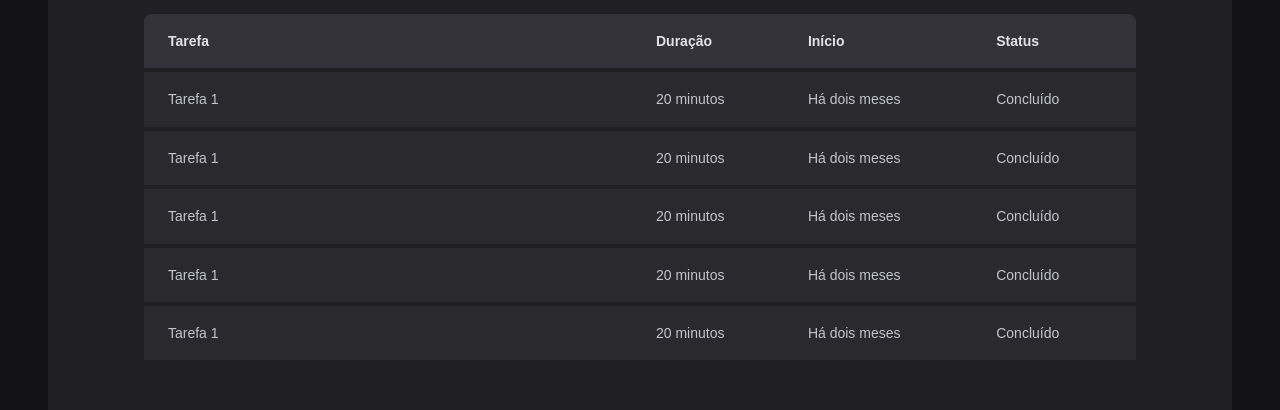
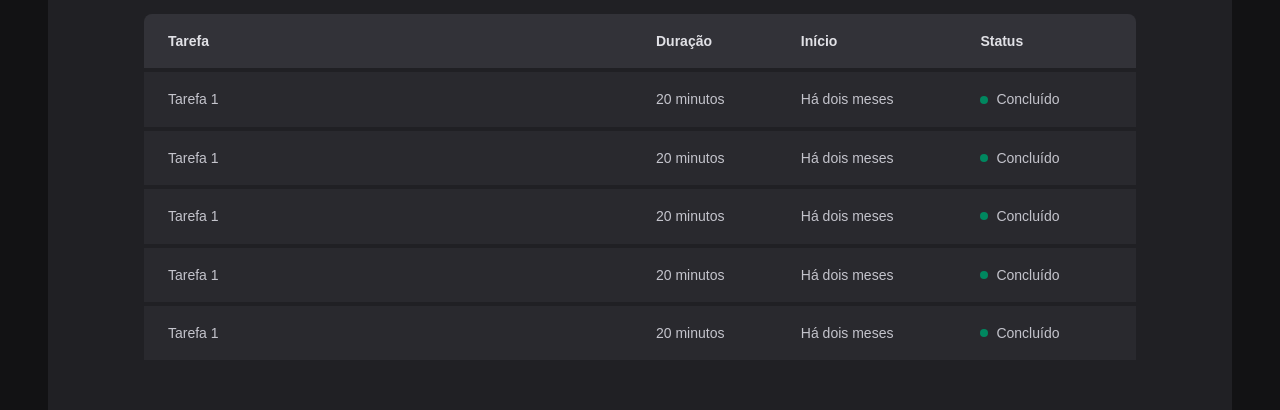
Before and after one commit to thyago608/ignite-timer, a React (Vite) app: page /history in a window 1280 px wide. Shown: the part 270-680 px from the top of the page. Built offline with nearby package versions, Linux system fonts and the light colour scheme.

Commit message:
Added Styled Component Status

```diff
--- a/src/pages/History/index.tsx
+++ b/src/pages/History/index.tsx
@@ -1,4 +1,4 @@
-import { HistoryContainer, HistoryList } from './styles'
+import { HistoryContainer, HistoryList, Status } from './styles'
 
 export function History() {
   return (
@@ -19,31 +19,41 @@
               <td>Tarefa 1</td>
               <td>20 minutos</td>
               <td>Há dois meses</td>
-              <td>Concluído</td>
+              <td>
+                <Status statusColor="green">Concluído</Status>
+              </td>
             </tr>
             <tr>
               <td>Tarefa 1</td>
               <td>20 minutos</td>
               <td>Há dois meses</td>
-              <td>Concluído</td>
+              <td>
+                <Status statusColor="green">Concluído</Status>
+              </td>
             </tr>
             <tr>
               <td>Tarefa 1</td>
               <td>20 minutos</td>
               <td>Há dois meses</td>
-              <td>Concluído</td>
+              <td>
+                <Status statusColor="green">Concluído</Status>
+              </td>
             </tr>
             <tr>
               <td>Tarefa 1</td>
               <td>20 minutos</td>
               <td>Há dois meses</td>
-              <td>Concluído</td>
+              <td>
+                <Status statusColor="green">Concluído</Status>
+              </td>
             </tr>
             <tr>
               <td>Tarefa 1</td>
               <td>20 minutos</td>
               <td>Há dois meses</td>
-              <td>Concluído</td>
+              <td>
+                <Status statusColor="green">Concluído</Status>
+              </td>
             </tr>
           </tbody>
         </table>
--- a/src/pages/History/styles.ts
+++ b/src/pages/History/styles.ts
@@ -59,3 +59,30 @@
     }
   }
 `
+
+const STATUS_COLORS = {
+  yellow: 'yellow-500',
+  green: 'green-500',
+  red: 'red-500',
+} as const
+
+interface StatusProps {
+  statusColor: keyof typeof STATUS_COLORS
+}
+
+export const Status = styled.span<StatusProps>`
+  display: flex;
+  align-items: center;
+  gap: 0.5rem;
+
+  &::before {
+    content: '';
+
+    width: 0.5rem;
+    height: 0.5rem;
+
+    border-radius: 50%;
+
+    background: ${(props) => props.theme[STATUS_COLORS[props.statusColor]]};
+  }
+`
```
